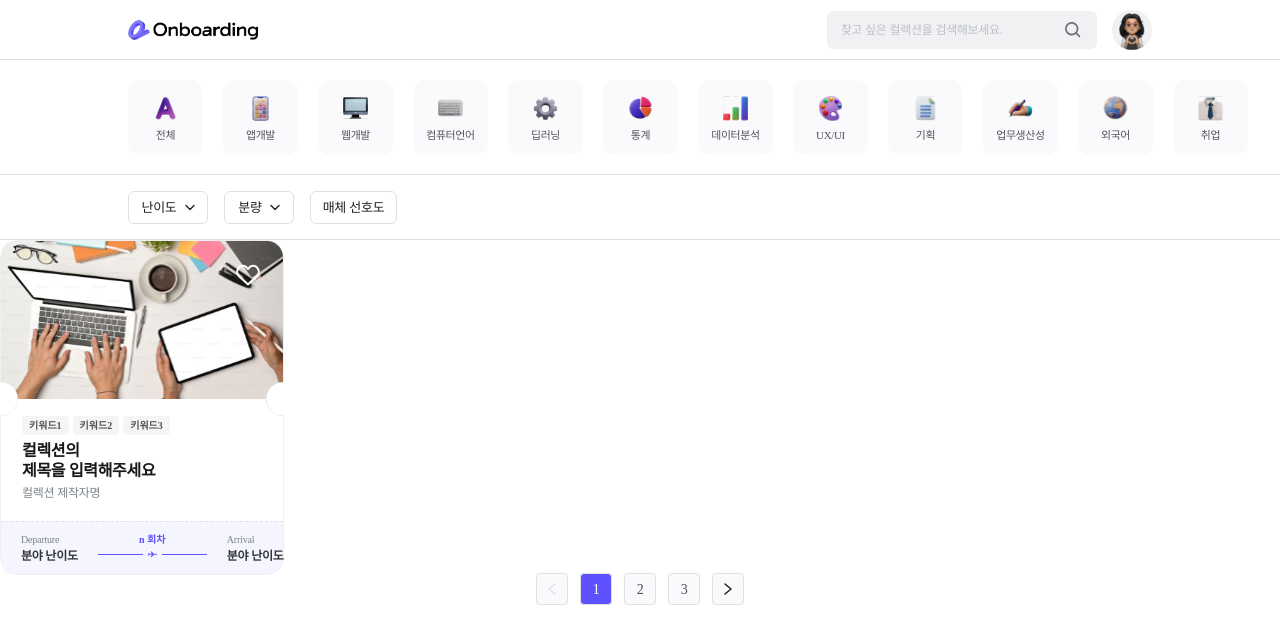
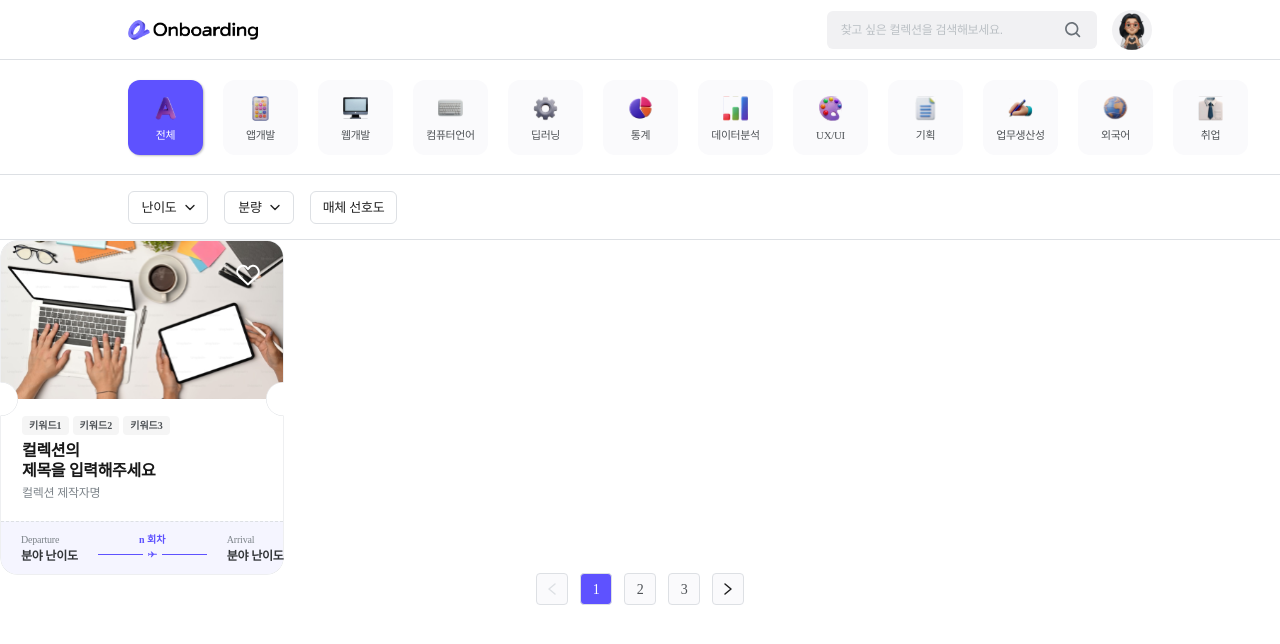
Before and after one commit to TeamLearningFlow/LearningFlow-FE, a Next.js app: page /search in a window 1280 px wide. Shown: the top 644 px of the page. Built offline with nearby package versions, Linux system fonts and the light colour scheme.

Commit message:
feat: 검색 페이지 카테고리 중복 선택 불가 반영 #18

```diff
--- a/src/components/categoryList.tsx
+++ b/src/components/categoryList.tsx
@@ -91,7 +91,7 @@ const CategoryItem = ({
 };
 
 const CategoryList = () => {
-  const [activeCategories, setActiveCategories] = useState<number[]>([]); // 활성화된 카테고리 ID 추적
+  const [activeCategories, setActiveCategories] = useState<number | null>(1); // 중복 선택 불가능
 
   const categories = [
     { id: 1, image: AllIcon, text: '전체' },
@@ -109,19 +109,7 @@ const CategoryList = () => {
   ];
 
   const handleClick = (id: number) => {
-    if (id === 1) {
-      // "전체" 아이콘 클릭 시 활성화/비활성화 상태
-      setActiveCategories(
-        (prev) => (prev.includes(1) ? [] : [1]), // 이미 활성화된 경우 초기화, 아니면 전체만 활성화
-      );
-    } else {
-      setActiveCategories(
-        (prev) =>
-          prev.includes(id)
-            ? prev.filter((categoryId) => categoryId !== id) // 비활성화
-            : [...prev.filter((categoryId) => categoryId !== 1), id], // "전체" 비활성화 후 추가
-      );
-    }
+    setActiveCategories((prev) => (prev === id ? null : id)); // 중복 선택 방지
   };
 
   return (
@@ -131,7 +119,7 @@ const CategoryList = () => {
           key={category.id}
           image={category.image}
           text={category.text}
-          active={activeCategories.includes(category.id)} // 활성화 상태 확인
+          active={activeCategories === category.id} // 활성화 상태 확인
           onClick={() => handleClick(category.id)} // 클릭 이벤트 설정
         />
       ))}
```
